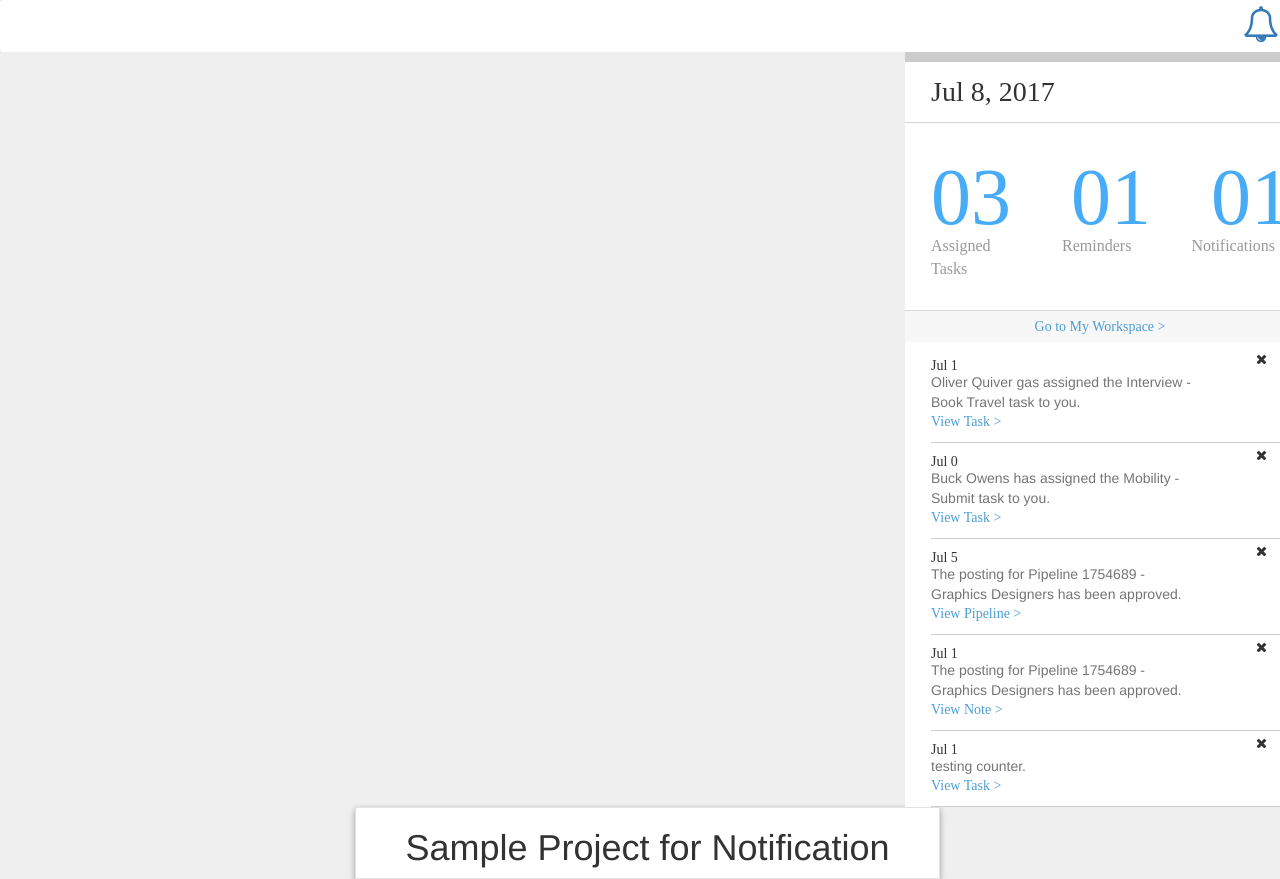
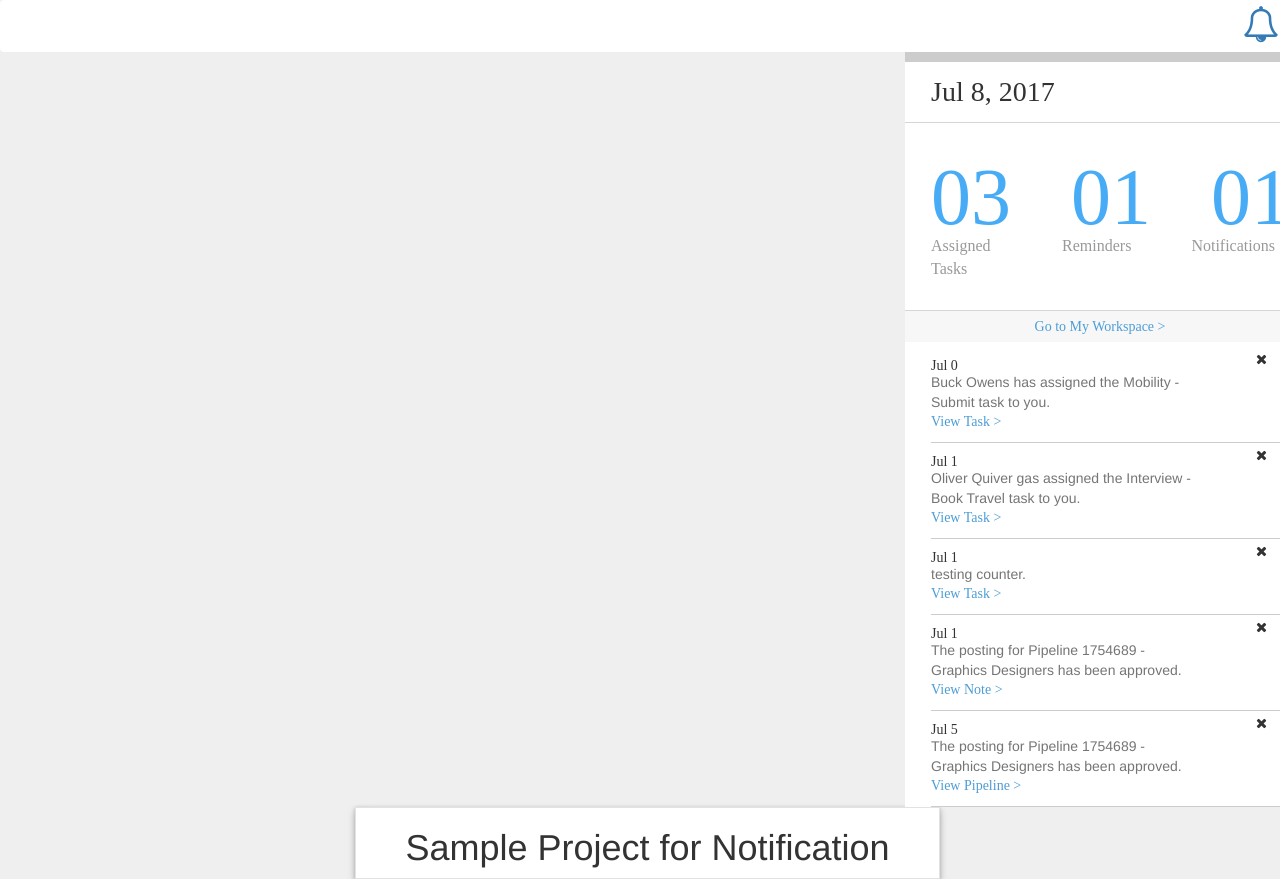
Before and after one commit to karthilxg/notify, an Angular app in the folder notify/: page / in a window 1280 px wide. Both pictures are taken after a click on the link 1260 px from the left and 26 px from the top of the page. Built offline with nearby package versions, Linux system fonts and the light colour scheme; a small style sheet from the web is missing.

Commit message:
adding sorting and completing styling

```diff
--- a/notify/src/app/notify/notify.component.html
+++ b/notify/src/app/notify/notify.component.html
@@ -19,7 +19,7 @@
   	<p href="/">Go to My Workspace ></p>
   </div>
   <div class="content">
-  	<div *ngFor="let data of sampleData; let i = index">
+  	<div *ngFor="let data of tempData; let i = index">
   		<p>{{data.tempTime}}</p>
   		<i class="fa fa-times" aria-hidden="true" (click)="removeItem(i)"></i>
   		<p class="description">{{data.description}}</p><p class="showItem" (click)="selectItem(i)">{{data.viewItem}} ></p>
--- a/notify/src/app/notify/notify.component.scss
+++ b/notify/src/app/notify/notify.component.scss
@@ -68,6 +68,7 @@
 }
 
 .workspace p {
+	cursor: pointer;
 	font-family: font95207;
 	font-size: 14px;
 	color: #4c9dd6;
@@ -95,6 +96,7 @@
 .content i {
 	float: right;
 	padding-right: 13px;
+	cursor: pointer;
 }
 
 .description {
@@ -111,6 +113,7 @@
 }
 
 .showItem {
+	cursor: pointer;
 	padding-top: 5px;
 	font-family: font95207;
 	font-size: 14px;
--- a/notify/src/app/notify/notify.component.ts
+++ b/notify/src/app/notify/notify.component.ts
@@ -70,6 +70,7 @@ export class NotifyComponent implements OnInit {
   }
 
   updateDateUponLoad() {
+
   	for (let i=0; i<this.sampleData.length;i++) {
   		this.date =  new Date();
 	    if (this.date.getDate() == this.sampleData[i].date.getDate()) {
@@ -116,6 +117,7 @@ export class NotifyComponent implements OnInit {
 
 	}
 
+
 	selectItem(item) {
 		this.selectedItem = this.sampleData[item];
 		console.log(this.selectedItem);
@@ -143,10 +145,46 @@ export class NotifyComponent implements OnInit {
 		}
 	}
 
+	tempData: any;
+
   ngOnInit() {
+
+		var sortBy = (function () {
+
+		  //cached privated objects
+		  var _toString = Object.prototype.toString,
+		      //the default parser function
+		      _parser = function (x) { return x; },
+		      //gets the item to be sorted
+		      _getItem = function (x) {
+		        return this.parser((x !== null && typeof x === "object" && x[this.prop]) || x);
+		      };
+
+		  // Creates a method for sorting the Array
+		  // @array: the Array of elements
+		  // @o.prop: property name (if it is an Array of objects)
+		  // @o.desc: determines whether the sort is descending
+		  // @o.parser: function to parse the items to expected type
+		  return function (array, o) {
+		    if (!(array instanceof Array) || !array.length)
+		      return [];
+		    if (_toString.call(o) !== "[object Object]")
+		      o = {};
+		    if (typeof o.parser !== "function")
+		      o.parser = _parser;
+		    o.desc = !!o.desc ? -1 : 1;
+		    return array.sort(function (a, b) {
+		      a = _getItem.call(o, a);
+		      b = _getItem.call(o, b);
+		      return o.desc * (a < b ? -1 : +(a > b));
+		    });
+		  };
+		} () );
 
 		this.getTypeCount();
 		this.updateDateUponLoad();
 
+		this.tempData = sortBy(this.sampleData, { prop: "date" });
+		console.log(this.tempData)
   }
 }
```
Also changed, not shown: 1 other file (tests, documents, lock files or other folders).
